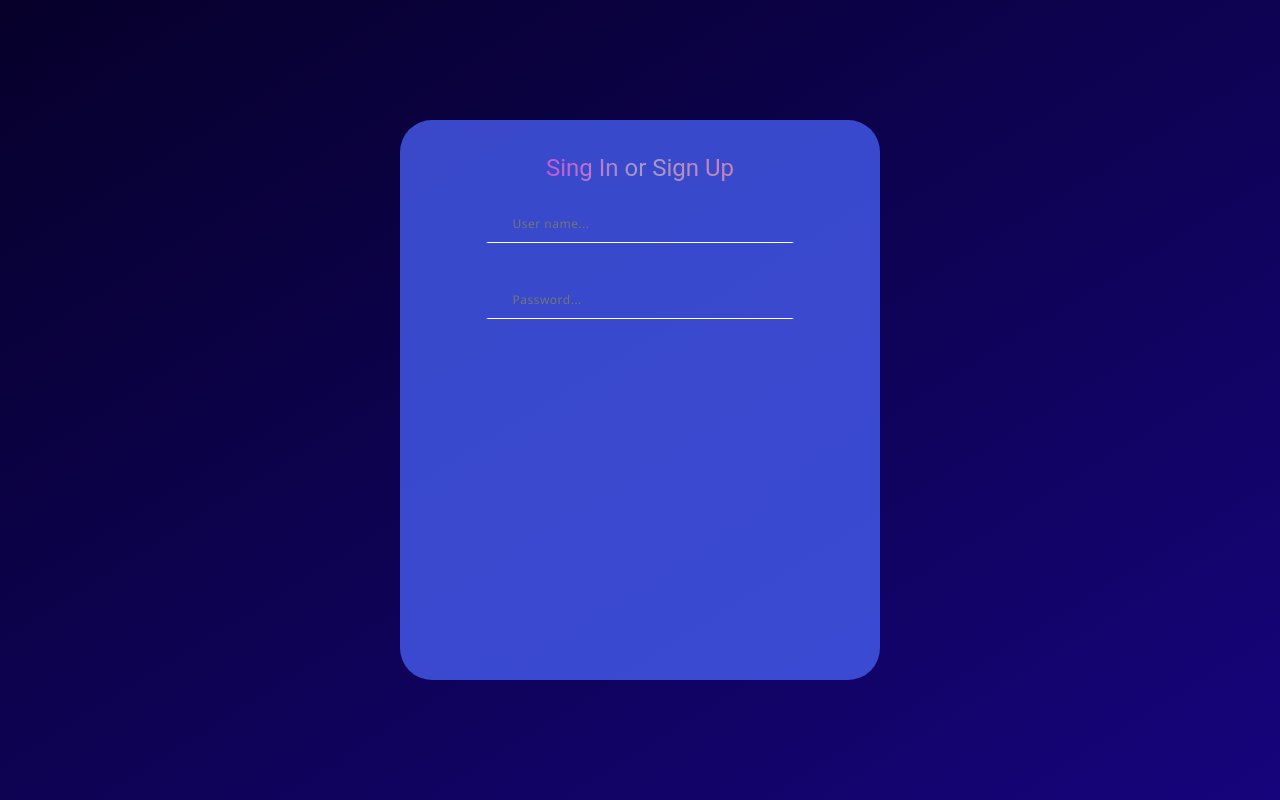
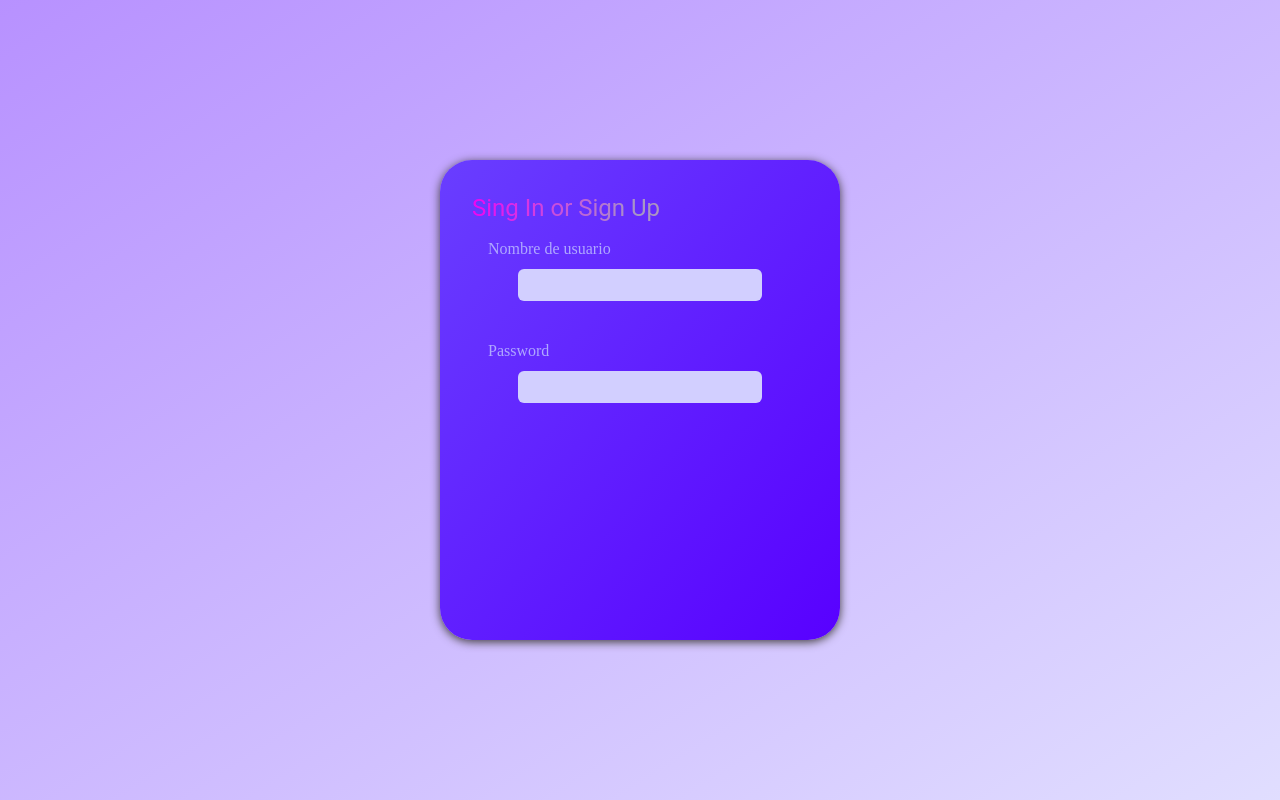
Before and after one commit to Rossnok/Music-App, a Next.js app: page /sign_in in a window 1280 px wide. Built offline with nearby package versions, Linux system fonts and the light colour scheme.

Commit message:
sign_in changes

```diff
--- a/src/components/SignInComponent/index.tsx
+++ b/src/components/SignInComponent/index.tsx
@@ -1,5 +1,4 @@
 import React from 'react'
-import { Stack } from '@mui/material'
 import styles from './styles/singInComponent.module.css'
 import RoundedInput from '../common/RoundedInput'
 import { useForm } from 'react-hook-form'
@@ -28,27 +27,29 @@ export default function SignInComponent() {
                     onBlur={onBlur}
                     register={register}
                     field='userName'
-                    placeholder='User name'
                     type='text'
                     key={'userName'}
                     error={errors.userName ? errors.userName : ""}
-                    $border={'1px solid white'}
-                    $background={'transparent'}
+                    $background='var(--tolopea-100)'
                     $width='80%'
-                    $color='white'
+                    $color='var(--tolopea-600)'
+                    $height='32px'
+                    label='Nombre de usuario'
+                    $border='.5em'
                 />
                 <RoundedInput
                     onBlur={onBlur}
                     register={register}
                     field='password'
-                    placeholder='Password'
                     type='password'
                     key={'password'}
                     error={errors.password ? errors.password : ""}
-                    $border={'1px solid white'}
-                    $background={'transparent'}
                     $width='80%'
-                    $color='white'
+                    $background='var(--tolopea-100)'
+                    $color='var( --tolopea-600)'
+                    $height='32px'
+                    label='Password'
+                    $border='.5em'
                 />
             </div>
         </div>
--- a/src/components/SignInComponent/styles/singInComponent.module.css
+++ b/src/components/SignInComponent/styles/singInComponent.module.css
@@ -1,19 +1,22 @@
-.sign_in_layout{
-    width: 100%; height: 100vh;
+.sign_in_layout {
+    width: 100%;
+    height: 100vh;
     display: flex;
     align-items: center;
     justify-content: center;
-    background: linear-gradient(to bottom right ,#06002a, #12007afb);
+    background: linear-gradient(to bottom right, #06002a, #4e00e4);
+    background: linear-gradient(to bottom right, #5900ff6e, #afa8ff61);
 }
 
-.sign_in_container{
+.sign_in_container {
     display: flex;
     flex-flow: column nowrap;
     gap: 1em;
-    width: 30em;
-    height: 70%;
-    background-color: #455bebce;
+    width: 25em;
+    height: 60%;
+    background: linear-gradient(to bottom right, #693eff, #5800ff);
     padding: 2em;
+    box-shadow: 0px 2px 10px rgb(64, 60, 60);
     border-radius: 2em;
     -webkit-border-radius: 2em;
     -moz-border-radius: 2em;
@@ -21,12 +24,10 @@
     -o-border-radius: 2em;
 }
 
-.title_container{
+.title_container {
     display: flex;
     flex-flow: column nowrap;
-    gap: 0;
-    margin: 0;
-    padding: 0;
+    margin-bottom: 16px;
 }
 
 .rainbow_text {
@@ -34,5 +35,4 @@
     background-image: linear-gradient(to left, #F26699, #A599C5, #EE05F2);
     background-clip: text;
     color: transparent;
-    text-align: center !important;
 }
--- a/src/components/common/RoundedInput/index.tsx
+++ b/src/components/common/RoundedInput/index.tsx
@@ -1,11 +1,12 @@
 import React from 'react'
 import styles from './styles/roundedInput.module.css'
 import styled from 'styled-components'
+import { TimeToLeaveOutlined } from '@mui/icons-material'
 
 type RoundedInputProps = {
   type: string,
   field: string,
-  placeholder: string,
+  placeholder?: string,
   error: any,
   register: any,
   label?: string,
@@ -16,23 +17,24 @@ type RoundedInputProps = {
   $border?: string
   $width?: string,
   $alingSelf?: string
-  $color?: string
+  $color?: string,
+  $height?: string
 }
 
-const Buton = styled.input<RoundedInputProps>`
+const Input = styled.input<RoundedInputProps>`
     color: ${props => props.$color || 'black'};
     font-family: 'Segoe UI', Tahoma, Geneva, Verdana, sans-serif;
-    height: 40px;
+    height: ${props => props.$height || "40px"};
     width: ${props => props.$width || '70%'};
     border-color: transparent;
     border-bottom: ${props => props.$border || 'none'};
     background-color: ${props => props.$background || 'white'};
-    padding: 0em 2em;
+    padding: 0em 1em;
     margin: 3px;
     font-size: 12px;
     align-self: ${props => props.$alingSelf || 'center'};
     letter-spacing: .5px;
-    border-radius: ${props => props.$border ? '0px' : '.8em'};
+    border-radius: ${props => props.$border || '.8em'};
     outline: 0;
 `
 
@@ -48,20 +50,25 @@ export default function RoundedInput({
   $border,
   $width,
   $alingSelf,
-  $color
+  $color,
+  $height
 }: RoundedInputProps) {
   return (
     <div className={styles.input_container} >
-      <Buton
+      <div>
+        <span className={styles.rainbow_text}>{label}</span>
+      </div>
+      <Input
         onBlurCapture={() => { onBlur([field]) }}
         {...register(field)}
         type={type}
-        placeholder={`${placeholder}...`}
+        placeholder={placeholder? `${placeholder}...`: ''}
         $background={$background}
         $border={$border}
         $width={$width}
         $alingSelf={$alingSelf}
         $color={$color}
+        $height={$height}
       />
       <label htmlFor={field} className={styles.form_inputLabel}><span className={error && styles.labelError_color}>{error.message ? error.message : ''}</span></label>
     </div>
--- a/src/components/common/RoundedInput/styles/roundedInput.module.css
+++ b/src/components/common/RoundedInput/styles/roundedInput.module.css
@@ -2,6 +2,7 @@
     display: flex;
     flex-flow: column nowrap;
     padding: 0em 1em;
+    gap: .5rem;
     width: 100%;
 }
 
@@ -18,3 +19,7 @@
     color: rgb(83, 0, 0);
     padding: 0em .5em;
 }
+
+.rainbow_text{
+    color: var(--tolopea-200);
+}
--- a/src/styles/globals.css
+++ b/src/styles/globals.css
@@ -38,5 +38,17 @@ input[type=number] {
 }
 
 :root {
+    --tolopea-50: #e4e4ff;
+    --tolopea-100: #d2cfff;
+    --tolopea-200: #afa8ff;
+    --tolopea-300: #8474ff;
+    --tolopea-400: #693eff;
+    --tolopea-500: #5e13ff;
+    --tolopea-600: #5800ff;
+    --tolopea-700: #5800ff;
+    --tolopea-800: #4e00e4;
+    --tolopea-900: #4300b0;
+    --tolopea-950: #18003b;
+
 
 }
```
